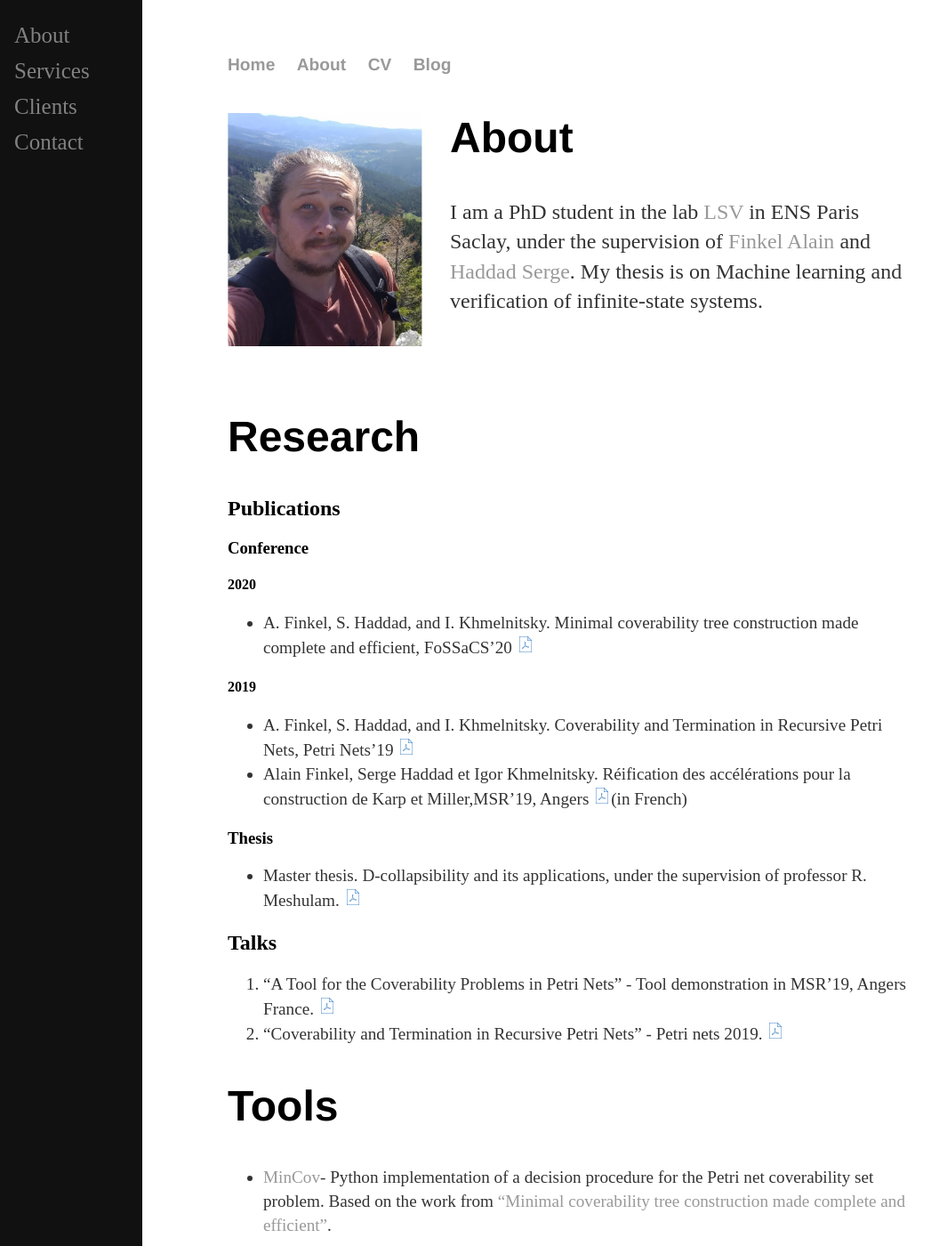
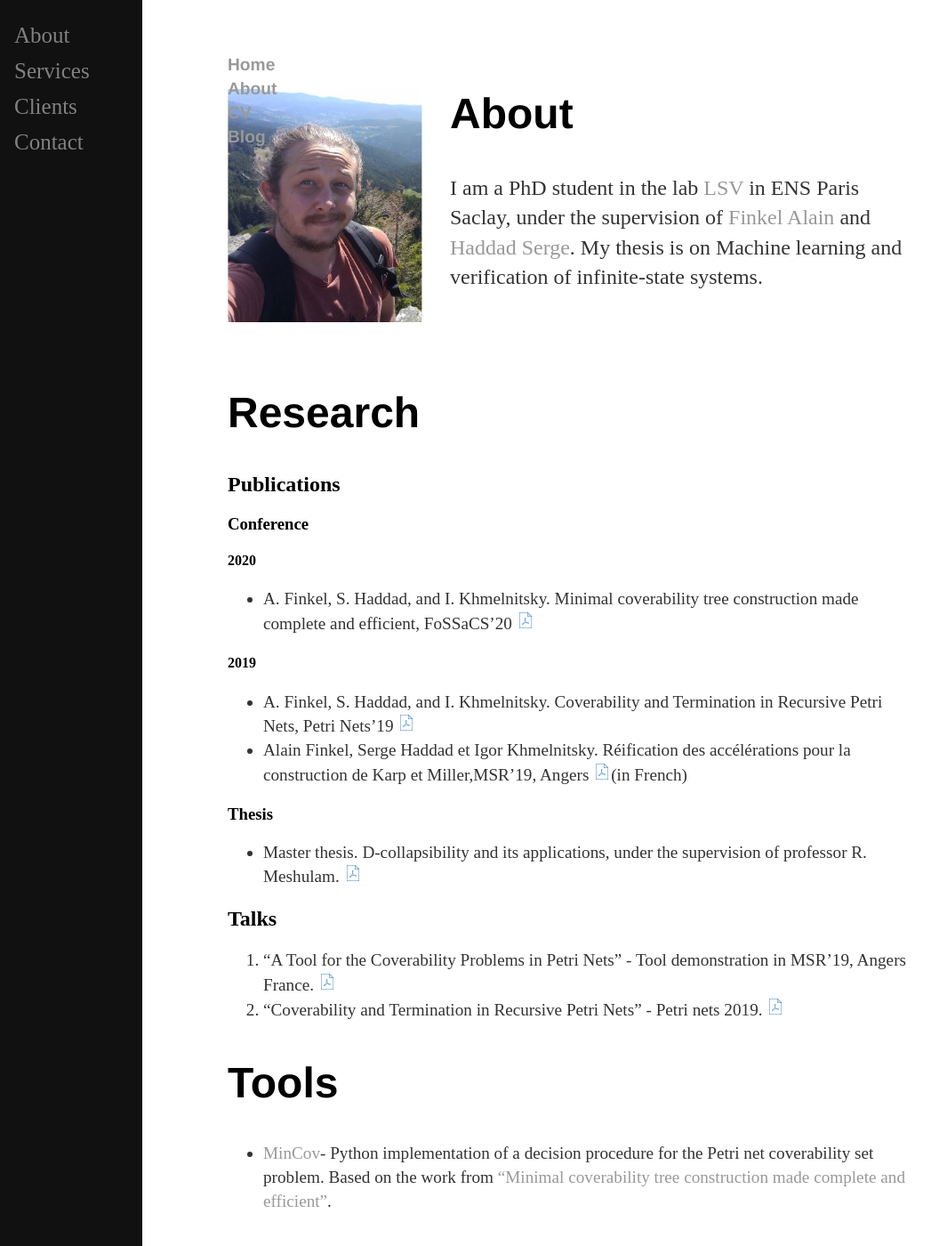
Before and after one commit to IgorKhm/igorkhm.github.io, a Jekyll site: the page built from index.md, in a window 1280 px wide and 1400 px high. Shown: the whole window at 89% size, without its empty margins (0-1065 px from the left). Built offline with Jekyll 4.4.1, drawn with Linux system fonts in a browser that asks for light colours.

Commit message:
Update main.css

```diff
--- a/css/main.css
+++ b/css/main.css
@@ -83,3 +83,9 @@ ul.posts li {
 .sidenav a:hover {
   color: #f1f1f1;
 }
+@media screen and (min-width: 800px){
+    .topnav {
+  height: 0px;
+  width: 0px;
+}
+}
```
